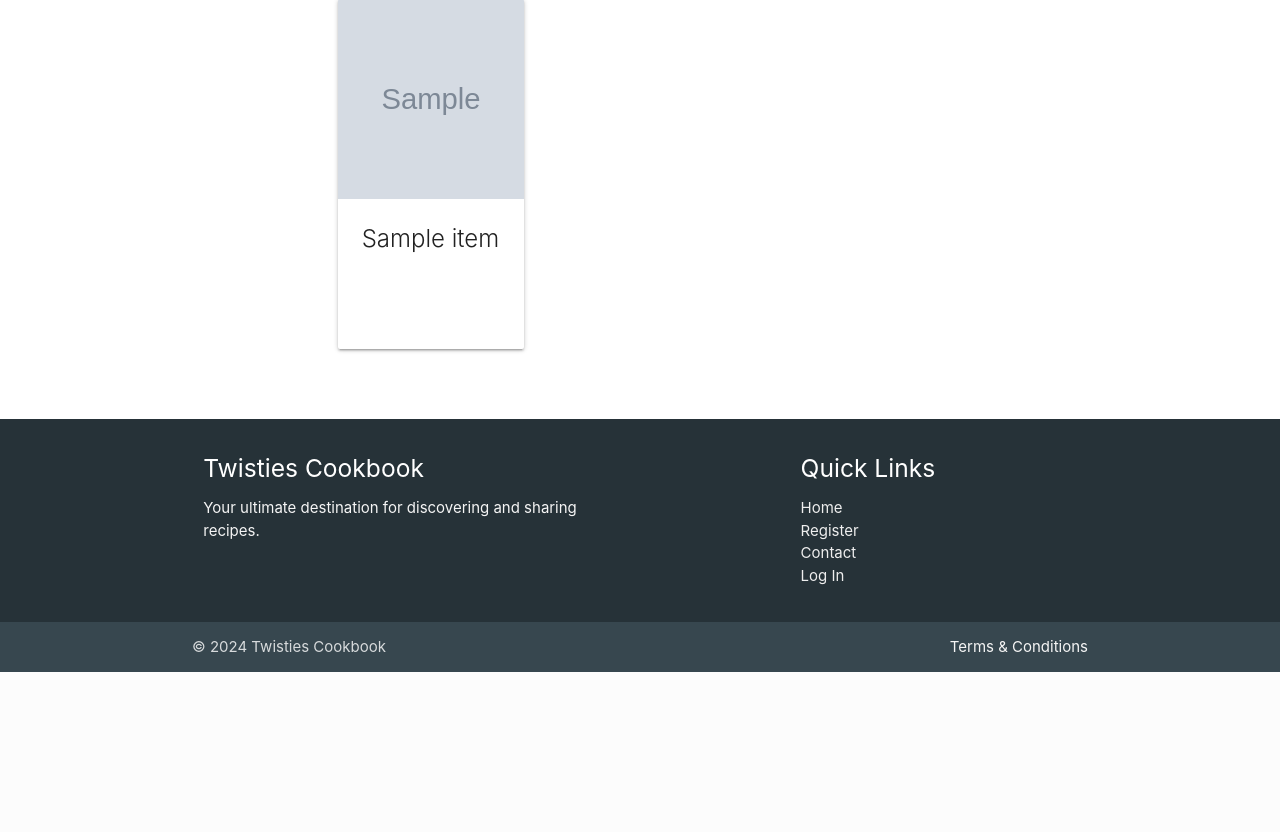
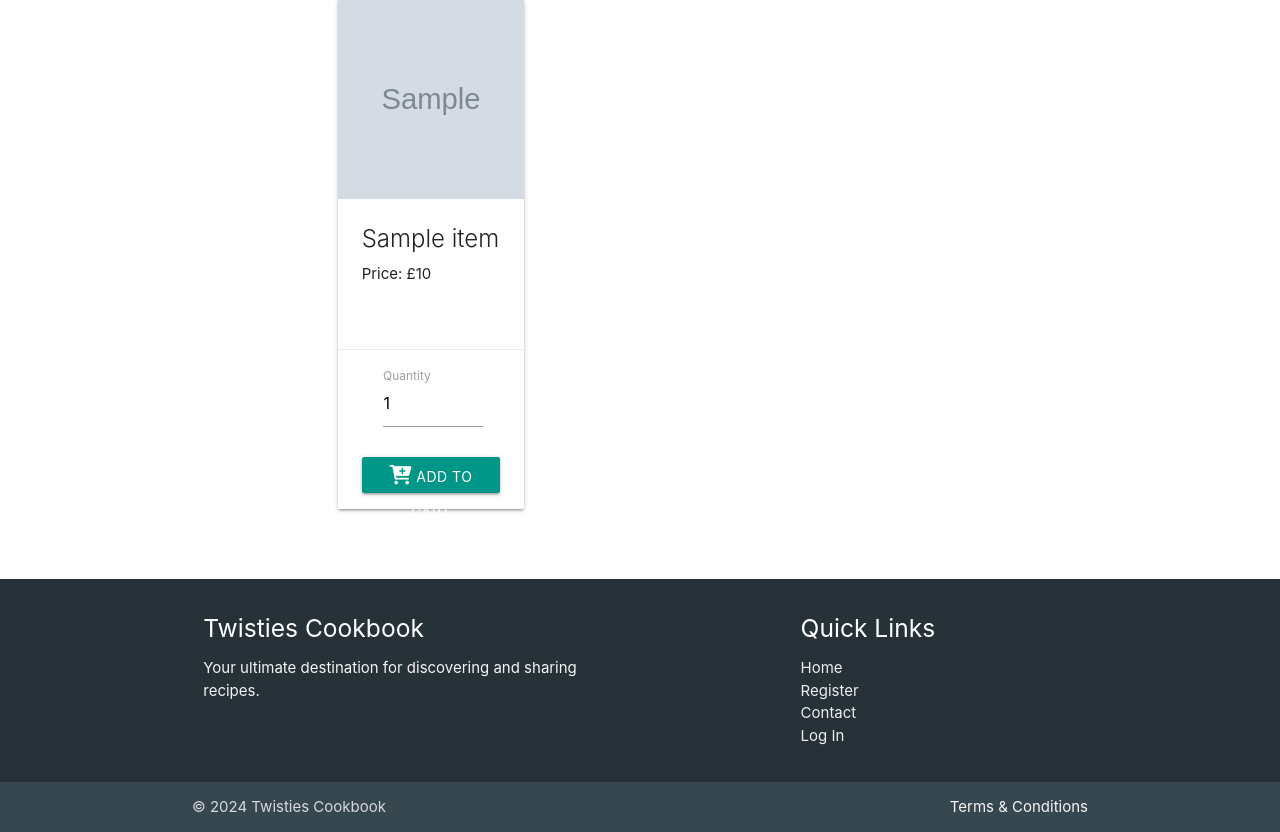
Before and after one commit to twisty147/Twisties-Cook-Book, a Flask app: page /category/1 in a window 1280 px wide. Shown: the part 198-1030 px from the top of the page. Before the commit the page ends 870 px from the top, so only its background shows below. Run offline with Flask 2, Linux system fonts and the light colour scheme; grey boxes marked "Sample" are stand-in pictures; a database or web service that is not in the repository returns one stand-in record (values such as "Sample title"); some libraries are stand-ins or nearby versions.

Commit message:
- Added price in pounds (£) to each item card - Implemented quantity input field for each item - Added 'Add to Cart' button with functionality for user interaction

```diff
--- a/templates/category_items.html
+++ b/templates/category_items.html
@@ -3,11 +3,16 @@
 {% block content %}
 <div class="section">
     <div class="container">
+        <!-- Go Back Button -->
         <button onclick="goBack()" style="background:none; border:none; cursor:pointer;">
             <i class="fas fa-arrow-left" style="font-size:24px;"></i>
         </button>
+
+        <!-- Category Title -->
         <h4 class="center-align">{{ category.category }} - Items</h4>
+
         <div class="row">
+            <!-- Loop through each item -->
             {% for item in items %}
             <div class="col s12 m6 l4">
                 <div class="card">
@@ -15,7 +20,23 @@
                         <img src="{{ item.image_url }}" alt="{{ item.name }} image">
                     </div>
                     <div class="card-content">
+                        <!-- Display item name -->
                         <span class="card-title">{{ item.name }}</span>
+                        <!-- Display price with pound (£) sign -->
+                        <p class="price">Price: £{{ item.price_in_pounds }}</p>
+
+                    </div>
+                    <div class="card-action">
+                        <!-- Quantity input -->
+                        <div class="input-field inline" style="width: 100px;">
+                            <input type="number" id="quantity-{{ item._id }}" min="1" value="1" class="validate">
+                            <label for="quantity-{{ item._id }}">Quantity</label>
+                        </div>
+
+                        <!-- Add to Cart Button -->
+                        <a href="#" class="btn teal" onclick="addToCart('{{ item._id }}')">
+                            <i class="fas fa-cart-plus"></i> Add to Cart
+                        </a>
                     </div>
                 </div>
             </div>
@@ -23,4 +44,5 @@
         </div>
     </div>
 </div>
+
 {% endblock %}
```
